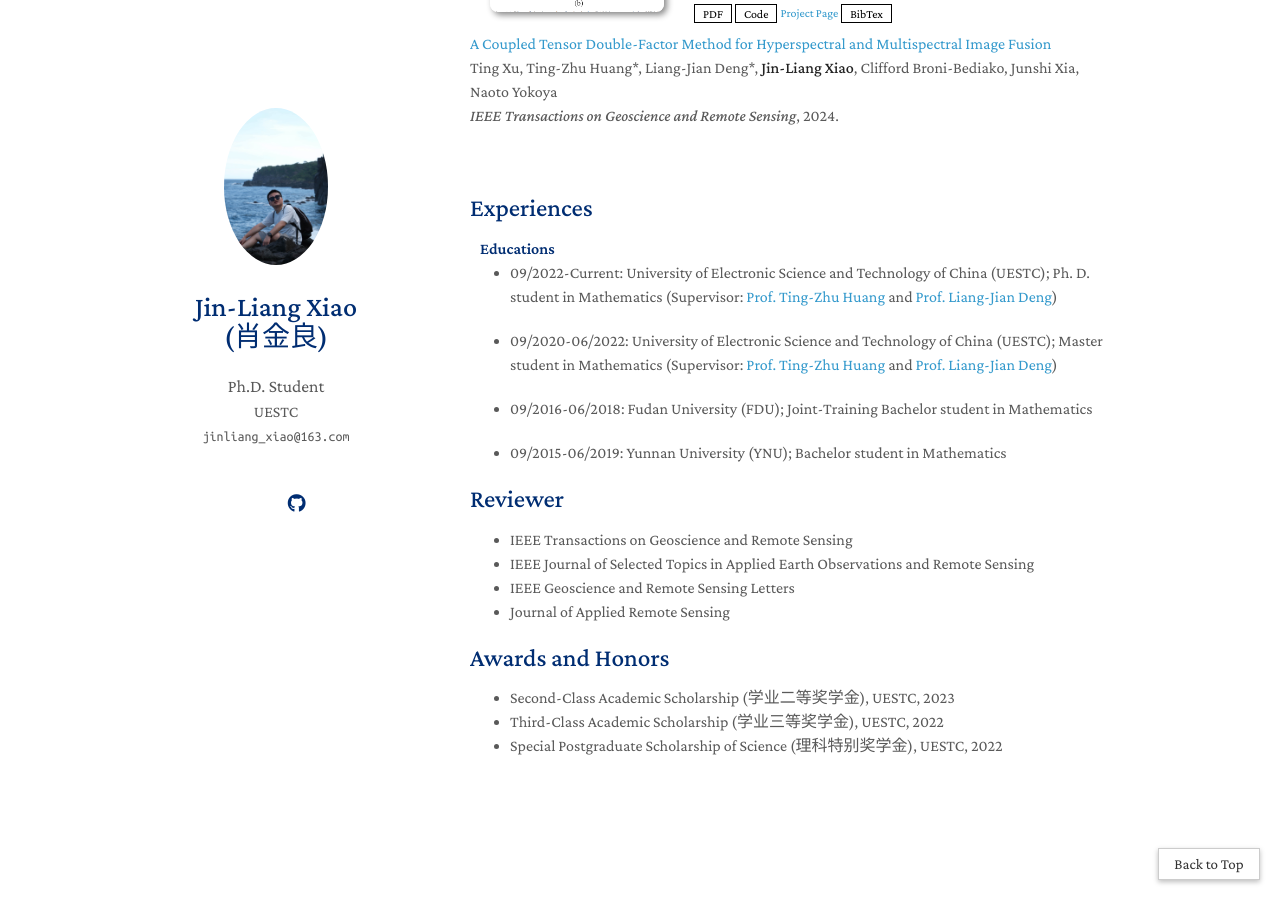
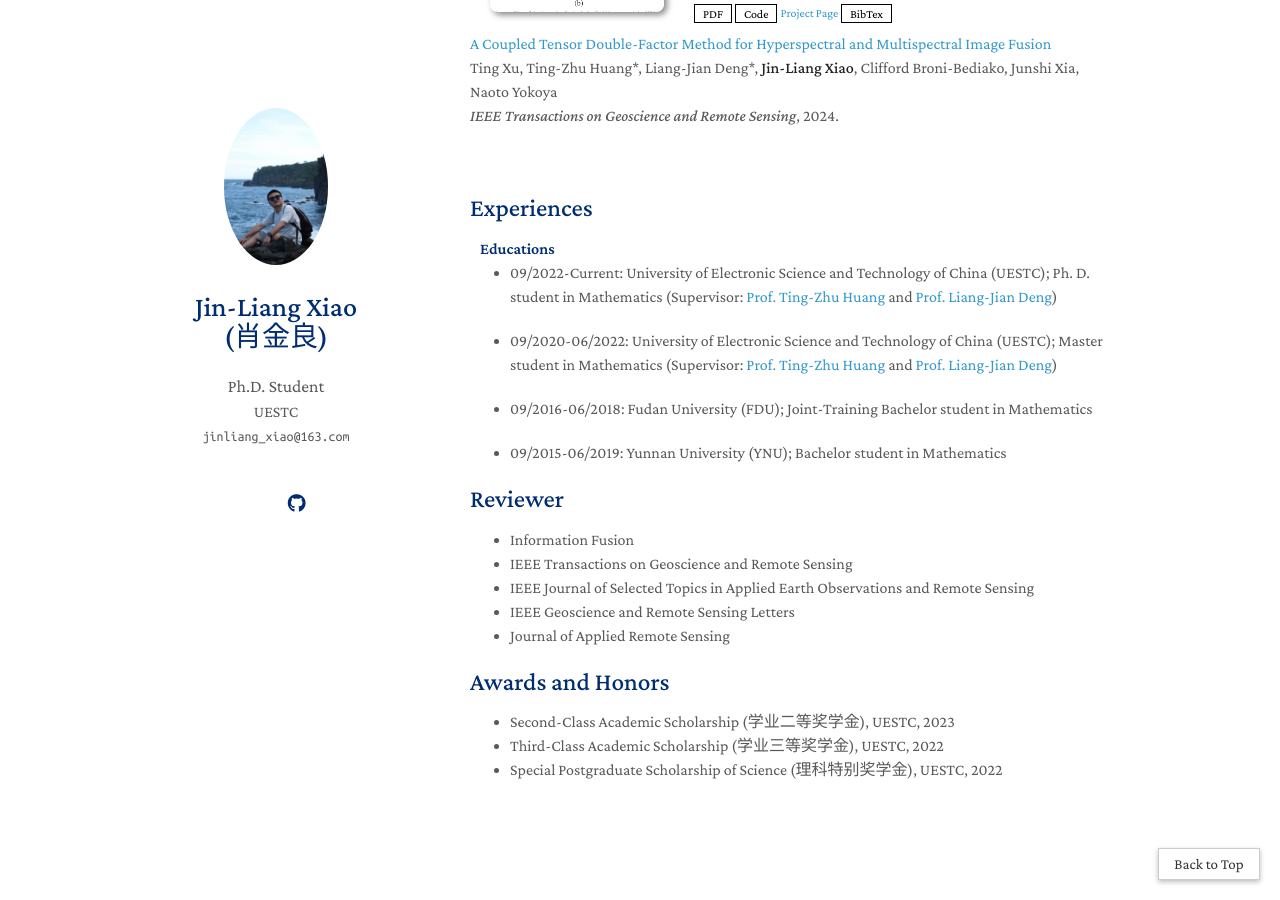
Before and after one commit to Jin-liangXiao/Jin-liangXiao.github.io, a Jekyll site: the page built from index.md, in a window 1280 px wide and 900 px high, scrolled down 897 px. Built offline with Jekyll 4.4.1, drawn with Linux system fonts in a browser that asks for light colours; nearby versions of some CDN libraries; a style sheet for code colours, icons or effects is not loaded; our own code applies the rules of GitHub Pages for plain Markdown files.

Commit message:
Update services.md

```diff
--- a/_includes/services.md
+++ b/_includes/services.md
@@ -22,6 +22,7 @@
 
 
 <ul>
+  <li>Information Fusion</li>
   <li>IEEE Transactions on Geoscience and Remote Sensing</li>
   <li>IEEE Journal of Selected Topics in Applied Earth Observations and Remote Sensing</li>
   <li>IEEE Geoscience and Remote Sensing Letters</li>
```
